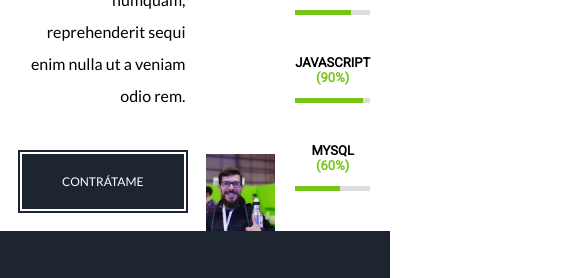
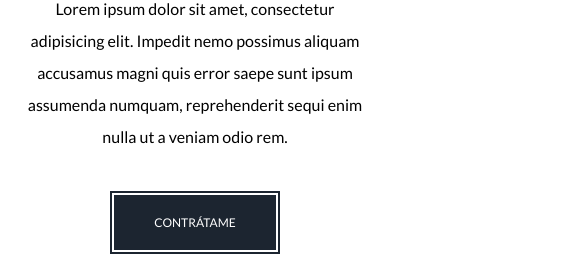
Before and after one commit to Miguelslo27/proyecto-perfil, a plain HTML site: page index.html in a window 390 px wide. Shown: the part 525-803 px from the top of the page, 585 px wide, since content can reach past the window. Drawn offline with Linux system fonts and the light colour scheme.

Commit message:
feature/responsive-layout - Added responsive to one column layout

```diff
--- a/styles.css
+++ b/styles.css
@@ -239,7 +239,39 @@ footer aside .info ul li {
 
   .centered_layout {
     width: 100%;
-    max-width: auto;
-    min-width: auto;
+    max-width: initial;
+    min-width: initial;
+  }
+
+  .layout-columns {
+    display: grid;
+    padding-top: 0;
+    grid-template-columns: 1fr;
+  }
+
+  .layout-columns .col {
+    width: 100%;
+    flex: initial;
+    flex-grow: 0;
+  }
+
+  #profile-info {
+    order: 2;
+    background: rgba(255, 255, 255, .8);
+    text-align: center;
+    margin-top: -130px;
+  }
+
+  #profile-info hr {
+    float: none;
+    margin: 0 auto 30px;
+  }
+
+  #profile-picture {
+    order: 1;
+  }
+
+  #profile-skills {
+    order: 3;
   }
 }
```
